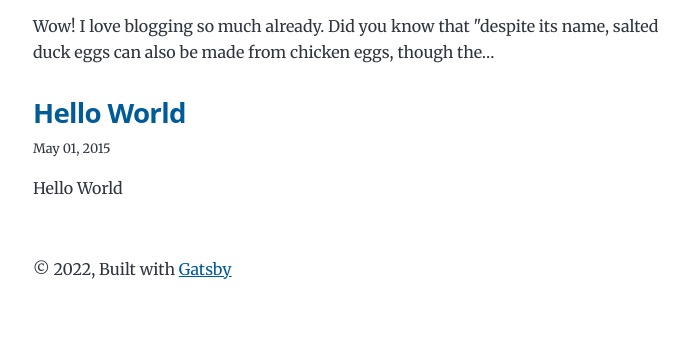
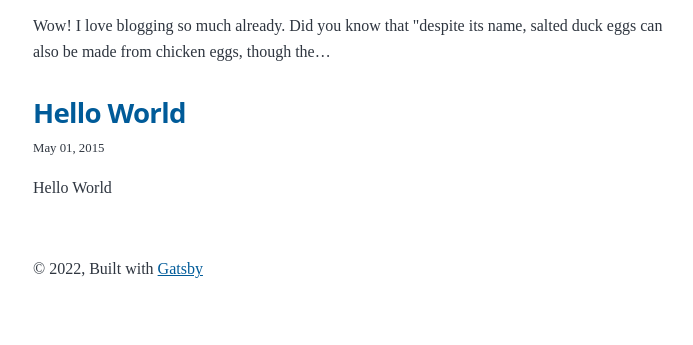
Before and after one commit to techfinnq/techfinnq.github.io, a Gatsby site: page / in a window 1280 px wide. Shown: the part 637-982 px from the top of the page, without its empty margins (291-984 px from the left). Built offline with nearby package versions, Linux system fonts and the light colour scheme; Gatsby itself is replaced by a stand-in of ours.

Commit message:
폰트 변경

```diff
--- a/package.json
+++ b/package.json
@@ -10,6 +10,7 @@
   "dependencies": {
     "@fontsource/merriweather": "^4.5.14",
     "@fontsource/montserrat": "^4.5.13",
+    "fontsource-noto-sans-kr": "^4.0.0",
     "gatsby": "^5.3.3",
     "gatsby-plugin-feed": "^5.3.1",
     "gatsby-plugin-image": "^3.3.2",
--- a/src/style.css
+++ b/src/style.css
@@ -76,7 +76,8 @@ html {
 }
 
 body {
-  font-family: var(--font-body);
+  /* font-family: var(--font-body); */
+  font-family: "Noto Sans KR";
   font-size: var(--fontSize-1);
   color: var(--color-text);
 }
```
Also changed, not shown: 1 other file.
